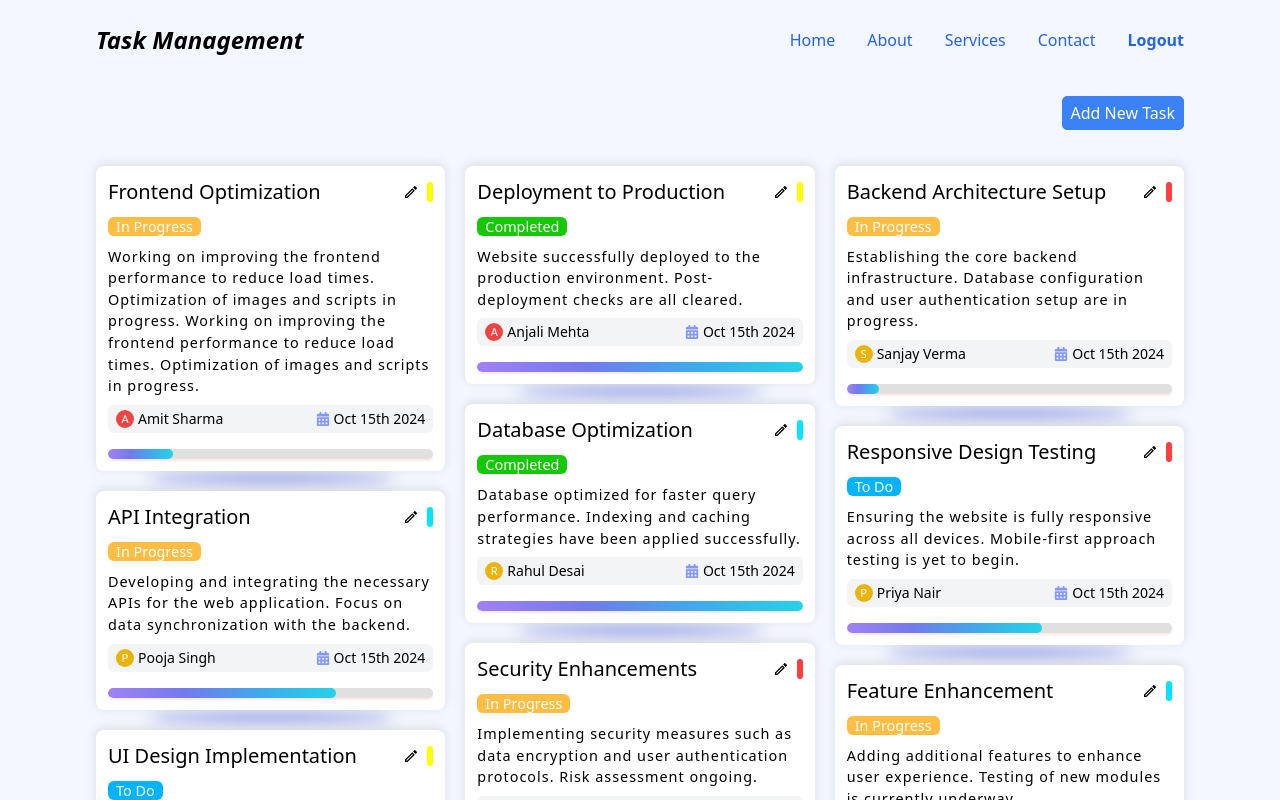
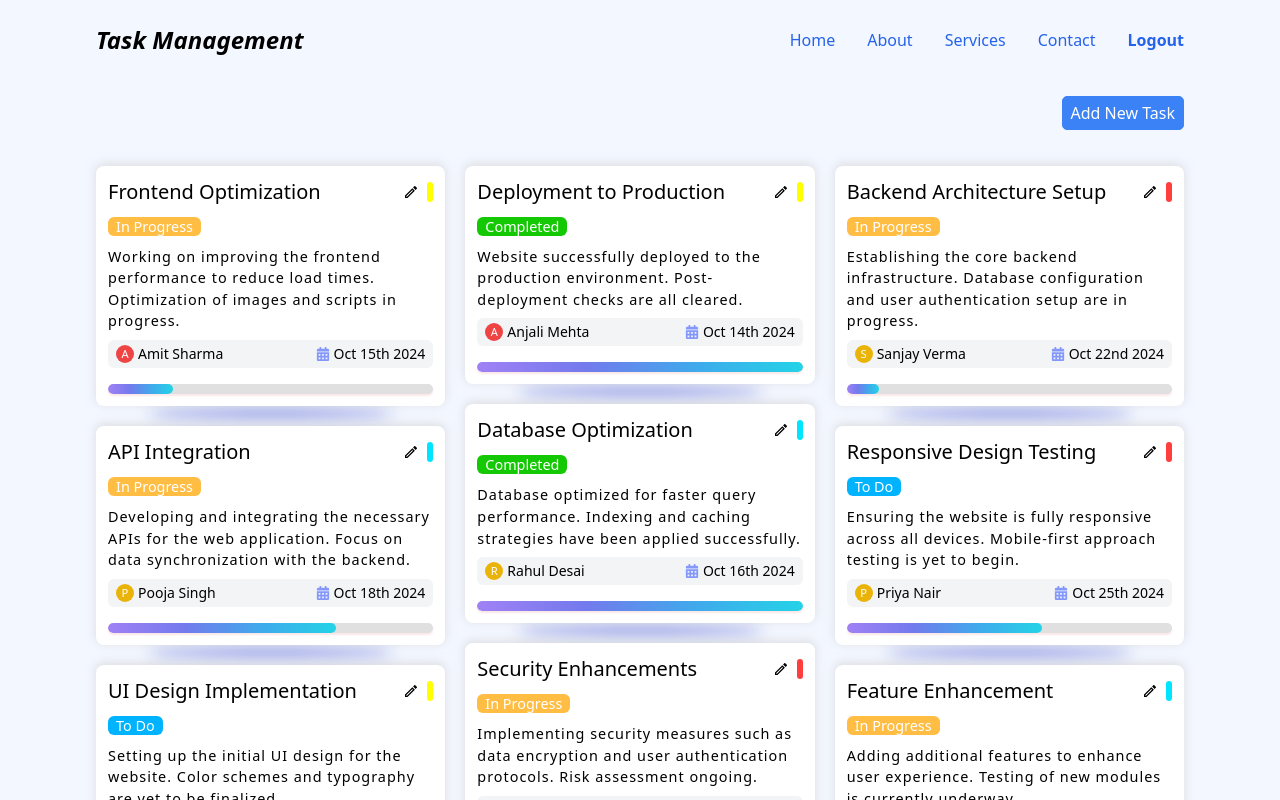
Before and after one commit to 25mohit/namahaom, a Next.js app: page / in a window 1280 px wide. Shown: the top 800 px of the page. Built offline with nearby package versions, Linux system fonts and the light colour scheme.

Commit message:
Toast Notification add on Add and Edit functionality

```diff
--- a/app/moc_data/UserTask.ts
+++ b/app/moc_data/UserTask.ts
@@ -2,19 +2,19 @@ import { Assignee, Task } from "../Interfaces/Interface";
 
 export const UserTasks: Task[] = [
     {
-        id: Date.now(),
+        id: 0,
         title: 'Frontend Optimization',
-        completeAt:'2024-10-15',
+        completeAt: '2024-10-15',
         priority: 'low',
         status: 'In Progress',
         progress: 20,
-        description: 'Working on improving the frontend performance to reduce load times. Optimization of images and scripts in progress. Working on improving the frontend performance to reduce load times. Optimization of images and scripts in progress.',
+        description: 'Working on improving the frontend performance to reduce load times. Optimization of images and scripts in progress.',
         assignee: 'Amit Sharma'
     },
     {
-        id: Date.now(),
+        id: 1,
         title: 'API Integration',
-        completeAt:'2024-10-15',
+        completeAt: '2024-10-18',
         priority: 'medium',
         status: 'In Progress',
         progress: 70,
@@ -22,9 +22,9 @@ export const UserTasks: Task[] = [
         assignee: 'Pooja Singh'
     },
     {
-        id: Date.now(),
+        id: 2,
         title: 'UI Design Implementation',
-        completeAt:'2024-10-15',
+        completeAt: '2024-10-20',
         priority: 'low',
         status: 'To Do',
         progress: 50,
@@ -32,9 +32,9 @@ export const UserTasks: Task[] = [
         assignee: 'Ravi Kumar'
     },
     {
-        id: Date.now(),
+        id: 3,
         title: 'Backend Architecture Setup',
-        completeAt:'2024-10-15',
+        completeAt: '2024-10-22',
         priority: 'high',
         status: 'In Progress',
         progress: 10,
@@ -42,9 +42,9 @@ export const UserTasks: Task[] = [
         assignee: 'Sanjay Verma'
     },
     {
-        id: Date.now(),
+        id: 4,
         title: 'Responsive Design Testing',
-        completeAt:'2024-10-15',
+        completeAt: '2024-10-25',
         priority: 'high',
         status: 'To Do',
         progress: 60,
@@ -52,9 +52,9 @@ export const UserTasks: Task[] = [
         assignee: 'Priya Nair'
     },
     {
-        id: Date.now(),
+        id: 5,
         title: 'Feature Enhancement',
-        completeAt:'2024-10-15',
+        completeAt: '2024-10-19',
         priority: 'medium',
         status: 'In Progress',
         progress: 70,
@@ -62,9 +62,9 @@ export const UserTasks: Task[] = [
         assignee: 'Manish Gupta'
     },
     {
-        id: Date.now(),
+        id: 6,
         title: 'Deployment to Production',
-        completeAt:'2024-10-15',
+        completeAt: '2024-10-14',
         priority: 'low',
         status: 'Completed',
         progress: 100,
@@ -72,9 +72,9 @@ export const UserTasks: Task[] = [
         assignee: 'Anjali Mehta'
     },
     {
-        id: Date.now(),
+        id: 7,
         title: 'Database Optimization',
-        completeAt:'2024-10-15',
+        completeAt: '2024-10-16',
         priority: 'medium',
         status: 'Completed',
         progress: 100,
@@ -82,9 +82,9 @@ export const UserTasks: Task[] = [
         assignee: 'Rahul Desai'
     },
     {
-        id: Date.now(),
+        id: 8,
         title: 'Security Enhancements',
-        completeAt:'2024-10-15',
+        completeAt: '2024-10-17',
         priority: 'high',
         status: 'In Progress',
         progress: 40,
@@ -92,19 +92,19 @@ export const UserTasks: Task[] = [
         assignee: 'Kavita Iyer'
     },
     {
-        id: Date.now(),
+        id: 9,
         title: 'Frontend Optimization',
-        completeAt:'2024-10-15',
+        completeAt: '2024-10-15',
         priority: 'low',
         status: 'In Progress',
         progress: 20,
-        description: 'Working on improving the frontend performance to reduce load times. Optimization of images and scripts in progress. Working on improving the frontend performance to reduce load times. Optimization of images and scripts in progress.',
+        description: 'Working on improving the frontend performance to reduce load times. Optimization of images and scripts in progress.',
         assignee: 'Amit Sharma'
     },
     {
-        id: Date.now(),
+        id: 10,
         title: 'API Integration',
-        completeAt:'2024-10-15',
+        completeAt: '2024-10-18',
         priority: 'medium',
         status: 'In Progress',
         progress: 70,
@@ -112,9 +112,9 @@ export const UserTasks: Task[] = [
         assignee: 'Pooja Singh'
     },
     {
-        id: Date.now(),
+        id: 11,
         title: 'UI Design Implementation',
-        completeAt:'2024-10-15',
+        completeAt: '2024-10-20',
         priority: 'low',
         status: 'To Do',
         progress: 50,
@@ -122,9 +122,9 @@ export const UserTasks: Task[] = [
         assignee: 'Ravi Kumar'
     },
     {
-        id: Date.now(),
+        id: 12,
         title: 'Backend Architecture Setup',
-        completeAt:'2024-10-15',
+        completeAt: '2024-10-22',
         priority: 'high',
         status: 'In Progress',
         progress: 10,
@@ -132,9 +132,9 @@ export const UserTasks: Task[] = [
         assignee: 'Sanjay Verma'
     },
     {
-        id: Date.now(),
+        id: 13,
         title: 'Responsive Design Testing',
-        completeAt:'2024-10-15',
+        completeAt: '2024-10-25',
         priority: 'high',
         status: 'To Do',
         progress: 60,
@@ -142,9 +142,9 @@ export const UserTasks: Task[] = [
         assignee: 'Priya Nair'
     },
     {
-        id: Date.now(),
+        id: 14,
         title: 'Feature Enhancement',
-        completeAt:'2024-10-15',
+        completeAt: '2024-10-19',
         priority: 'medium',
         status: 'In Progress',
         progress: 70,
@@ -152,9 +152,9 @@ export const UserTasks: Task[] = [
         assignee: 'Manish Gupta'
     },
     {
-        id: Date.now(),
+        id: 15,
         title: 'Deployment to Production',
-        completeAt:'2024-10-15',
+        completeAt: '2024-10-14',
         priority: 'low',
         status: 'Completed',
         progress: 100,
@@ -162,9 +162,9 @@ export const UserTasks: Task[] = [
         assignee: 'Anjali Mehta'
     },
     {
-        id: Date.now(),
+        id: 16,
         title: 'Database Optimization',
-        completeAt:'2024-10-15',
+        completeAt: '2024-10-16',
         priority: 'medium',
         status: 'Completed',
         progress: 100,
@@ -172,9 +172,9 @@ export const UserTasks: Task[] = [
         assignee: 'Rahul Desai'
     },
     {
-        id: Date.now(),
+        id: 17,
         title: 'Security Enhancements',
-        completeAt:'2024-10-15',
+        completeAt: '2024-10-17',
         priority: 'high',
         status: 'In Progress',
         progress: 40,
@@ -182,6 +182,7 @@ export const UserTasks: Task[] = [
         assignee: 'Kavita Iyer'
     },
 ];
+
 export const AssigneeList: Assignee[] = [
     { assignee: 'Mohit Agarwal' },
     { assignee: 'Amit Sharma' },
```
